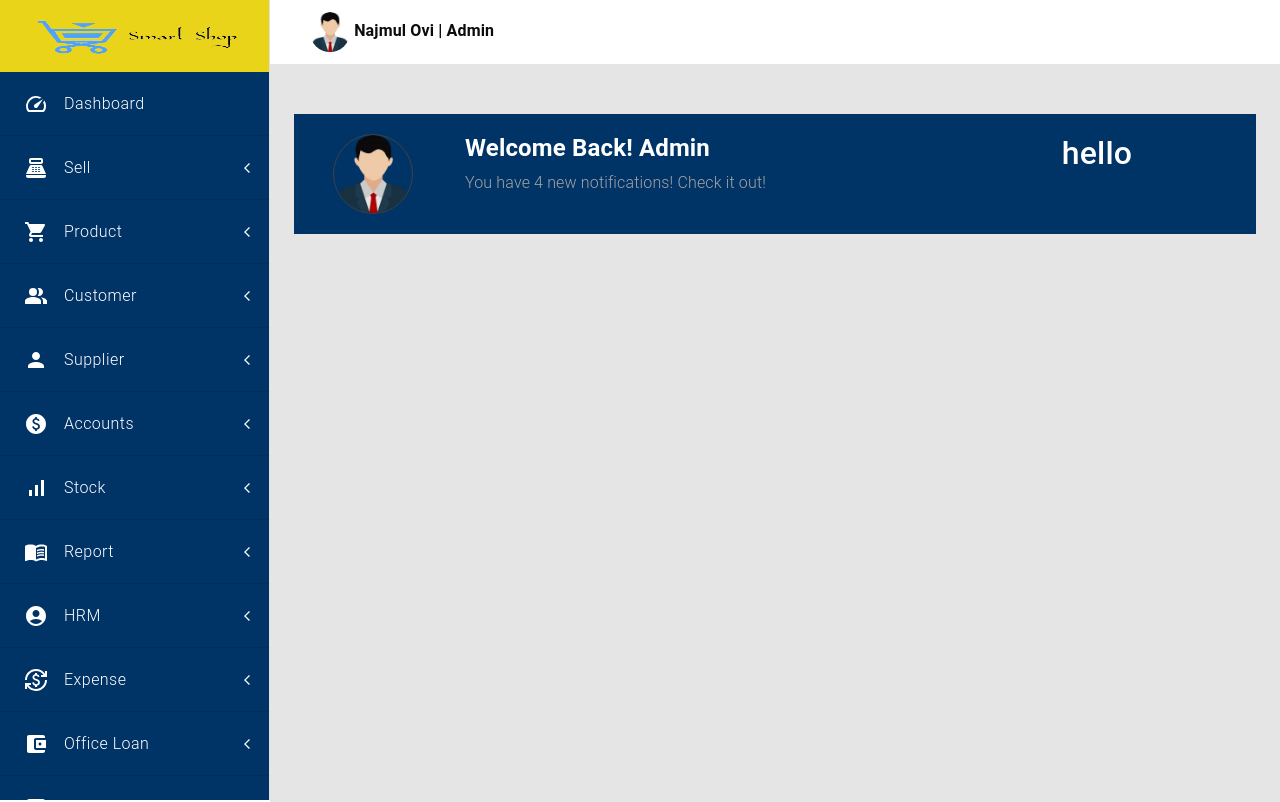
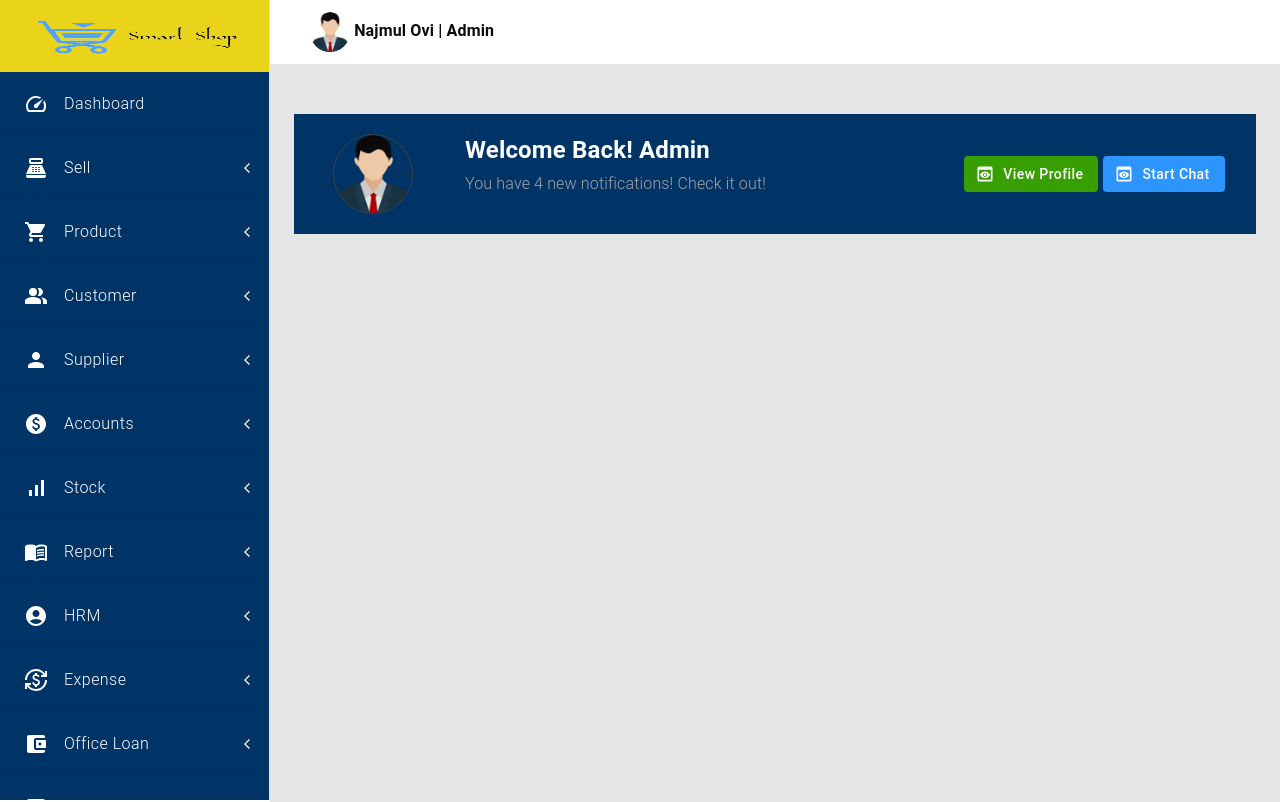
Before and after one commit to imRHB/smart-shop-client, a React (Create React App) app: page /dashboard/test-component in a window 1280 px wide. Shown: the top 802 px of the page. Built offline with nearby package versions, Linux system fonts and the light colour scheme; no server answers.

Commit message:
button added

```diff
--- a/src/pages/Dashboard/UIHome/SecondaryNav/SecondaryNav.js
+++ b/src/pages/Dashboard/UIHome/SecondaryNav/SecondaryNav.js
@@ -3,6 +3,8 @@ import styles from "./SecondaryNav.module.css";
 import Grid from '@mui/material/Grid';
 import Box from '@mui/material/Box';
 import defaultUser from "../../../../assets/images/user.png";
+import { Button } from "@mui/material";
+import PreviewIcon from '@mui/icons-material/Preview';
 
 
 const SecondaryNav = () => {
@@ -16,10 +18,10 @@ const SecondaryNav = () => {
                                 {false ? (
                                     <img
                                         style={{
-                                            width: "50px",
-                                            height: "50px",
+                                            width: "80px",
+                                            height: "80px",
                                             borderRadius: "50%",
-                                            border: "1px solid gray"
+                                            border: "1px solid rgb(65, 65, 65)"
 
                                         }}
                                         src={""}
@@ -45,15 +47,17 @@ const SecondaryNav = () => {
 
                     </Box>
                 </Grid>
-                <Grid item xs={12} sm={6} md={6}>
+                <Grid item xs={12} sm={6} md={6} sx={{ display: "flex", flexDirection: "column", justifyContent: "center" }}>
                     <Box sx={{ textAlign: "start" }}>
                         <h4>Welcome Back! Admin</h4>
                         <p>You have 4 new notifications! Check it out!</p>
                     </Box>
 
                 </Grid>
-                <Grid item xs={12} sm={3} md={4}>
-                    <h2>hello</h2>
+                <Grid item xs={12} sm={3} md={4} sx={{ display: "flex", alignItems: "center", justifyContent: "center" }}>
+                    <Button className={`${styles.viewProfile}`} startIcon={<PreviewIcon />}>View Profile</Button>
+                    <Button className={`${styles.startChat}`} startIcon={<PreviewIcon />}>Start Chat</Button>
+
                 </Grid>
             </Grid>
         </div>
--- a/src/pages/Dashboard/UIHome/SecondaryNav/SecondaryNav.module.css
+++ b/src/pages/Dashboard/UIHome/SecondaryNav/SecondaryNav.module.css
@@ -12,3 +12,30 @@
     color: rgb(164, 164, 164);
     font-weight: 300;
 }
+.startChat {
+  background-color: #2c95ff !important;
+  color: #fff !important;
+  text-transform: capitalize !important;
+  padding-left: 15px !important;
+  padding-right: 15px !important;
+  margin-right: 5px !important;
+  margin-left: 5px !important;
+}
+
+.startChat:hover {
+  background-color: #004a94 !important;
+  color: #fff !important;
+}
+
+.viewProfile {
+  background-color: #389f00 !important;
+  color: rgb(255, 255, 255) !important;
+  text-transform: capitalize !important;
+  padding-left: 15px !important;
+  padding-right: 15px !important;
+}
+
+.viewProfile:hover {
+  background-color: #276f00 !important;
+  color: rgb(255, 255, 255) !important;
+}
```
